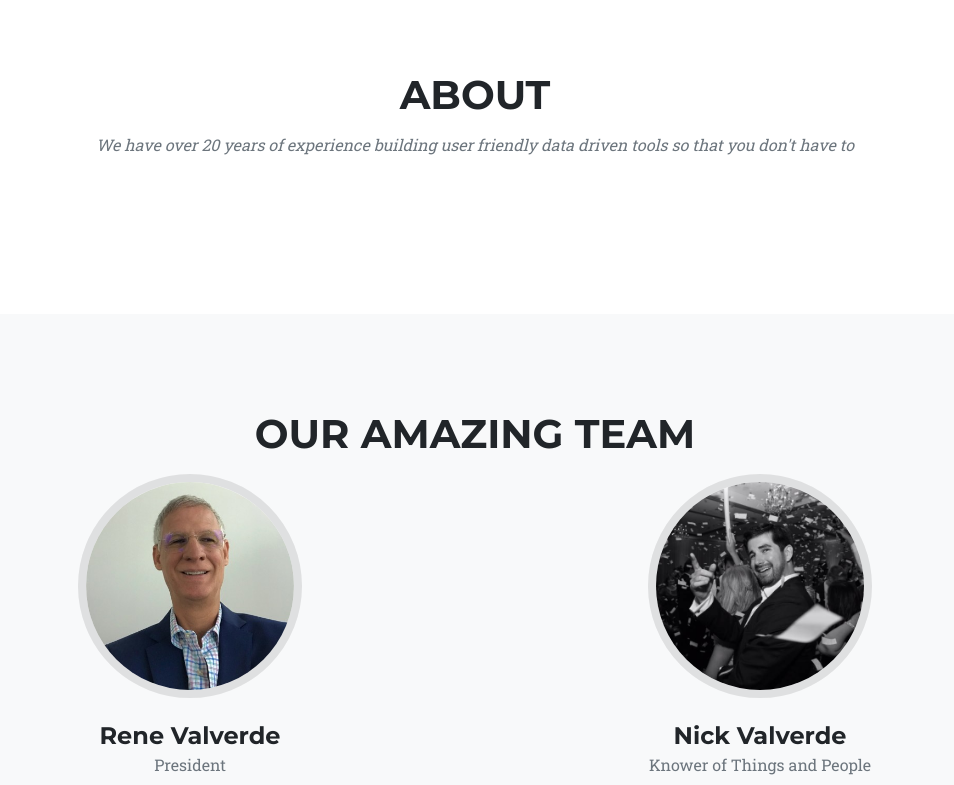
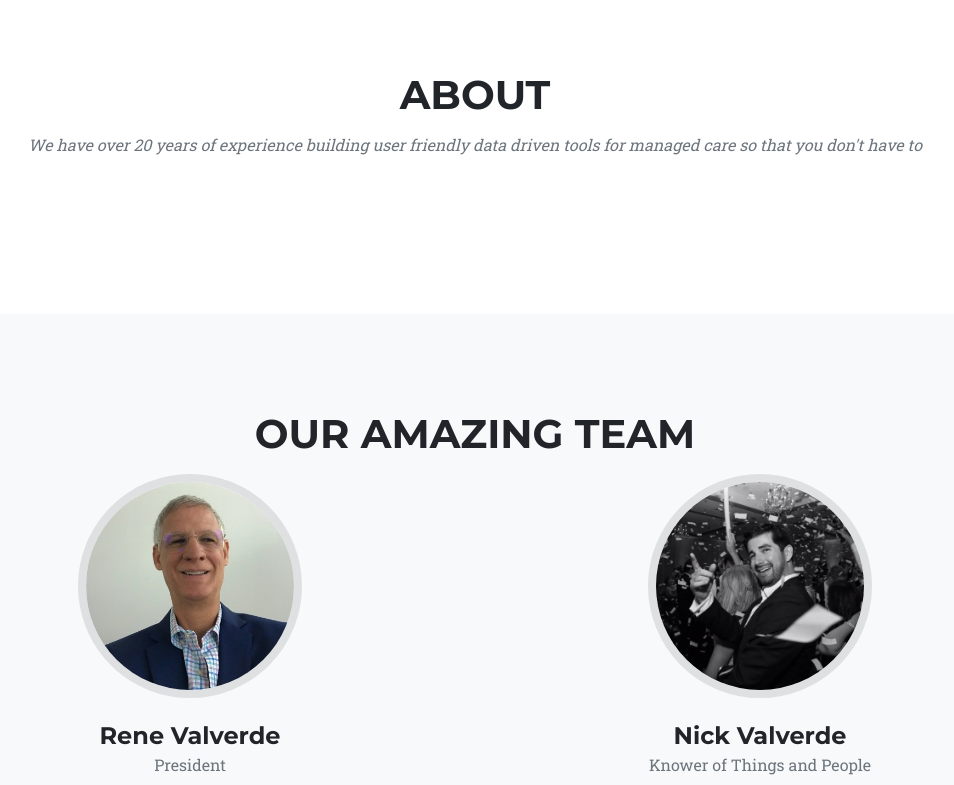
Before and after one commit to ValverdeDaniel/pcamedmate, a plain HTML site: page index.html in a window 1280 px wide. Shown: the part 2620-3405 px from the top of the page, without its empty margins (165-1119 px from the left). Drawn offline with nearby package versions, Linux system fonts and the light colour scheme.

Commit message:
text update

```diff
--- a/index.html
+++ b/index.html
@@ -186,7 +186,7 @@
             <div class="container">
                 <div class="text-center">
                     <h2 class="section-heading text-uppercase">About</h2>
-                    <h3 class="section-subheading text-muted">We have over 20 years of experience building user friendly data driven tools so that you don't have to</h3>
+                    <h3 class="section-subheading text-muted">We have over 20 years of experience building user friendly data driven tools for managed care so that you don't have to</h3>
                 </div>
             </div>
         </section>
```
